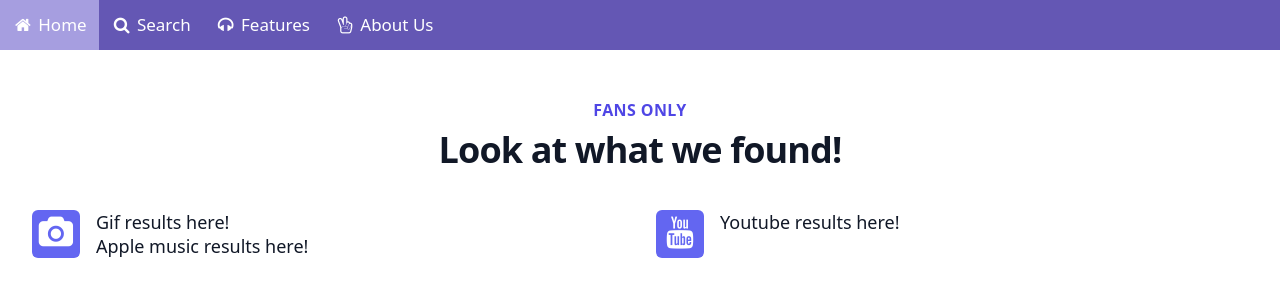
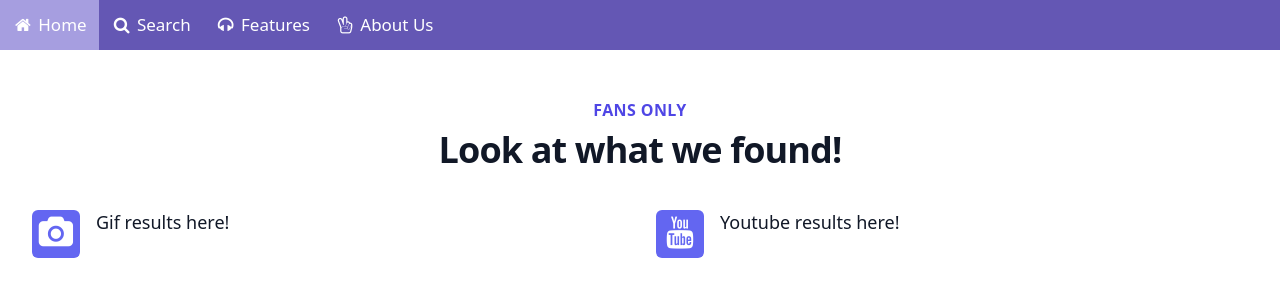
Before and after one commit to rtarasevich/Fans-Only, a plain HTML site: page results.html in a window 1280 px wide. Drawn offline with nearby package versions, Linux system fonts and the light colour scheme; no server answers.

Commit message:
Update results.html

```diff
--- a/results.html
+++ b/results.html
@@ -40,8 +40,6 @@
                   </div>
 
                   <p class="ml-16 text-lg leading-6 font-medium text-gray-900">Gif results here!</p>
-
-                  <p class="ml-16 text-lg leading-6 font-medium text-gray-900">Apple music results here!</p>
                   <img type="gif" id="gif1" />
                   <img id="gif2" />
                   <img id="gif3" />
```
